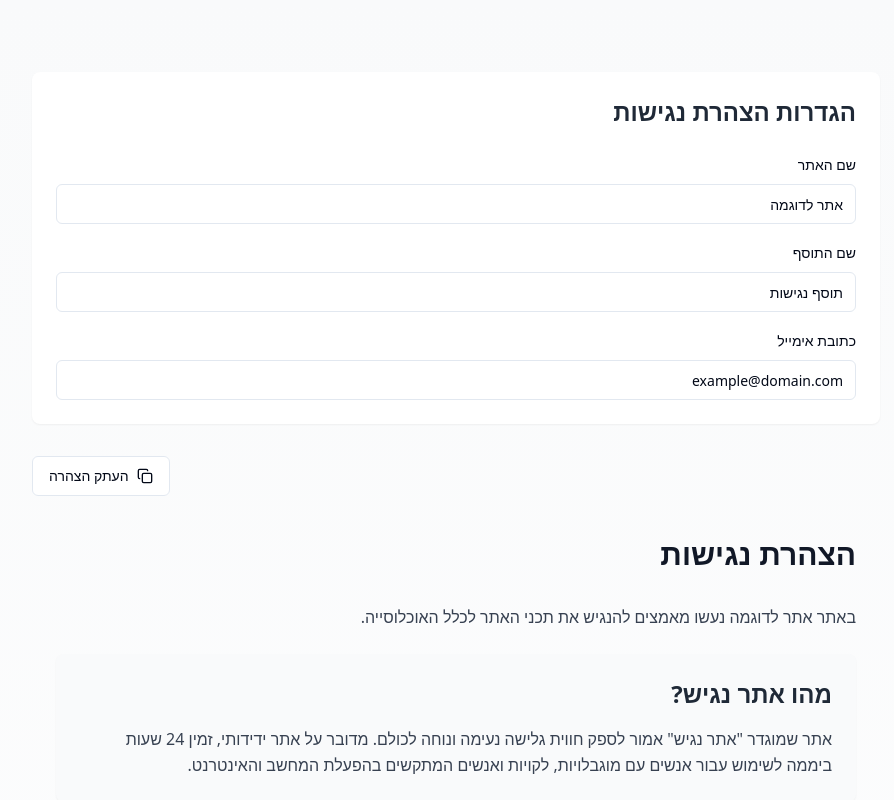
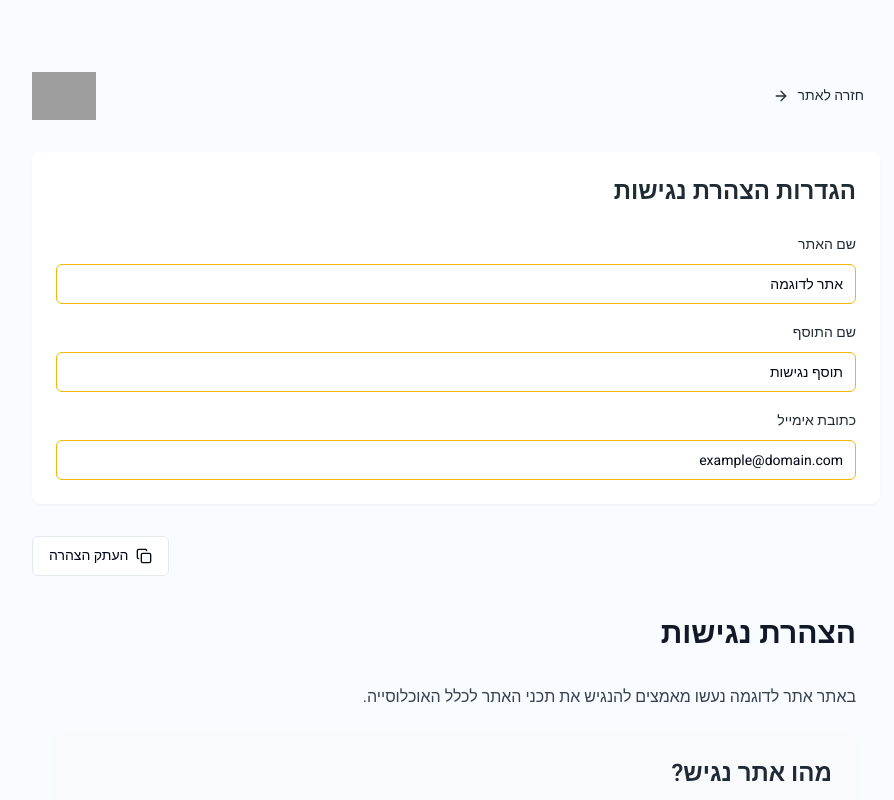
Before and after one commit to Admont555/Accessibility-generator, a React (Vite) app: page / in a window 1280 px wide. Shown: the top 800 px of the page, without its empty margins (184-1078 px from the left). Built offline with nearby package versions, Linux system fonts and the light colour scheme; grey boxes are pictures that could not be loaded.

Commit message:
Add logo, back button, and styling
Added logo from provided URL to the top and as favicon.
Added a back button linking to www.beeu.co.il.
Updated app colors to #F2B807, #F8FBFF, and #202C33.
Set font family to Google's Heebo.

```diff
--- a/index.html
+++ b/index.html
@@ -1,12 +1,15 @@
+
 <!DOCTYPE html>
 <html lang="en">
   <head>
     <meta charset="UTF-8" />
+    <link rel="icon" type="image/svg+xml" href="https://beeu.co.il/wp-content/uploads/2024/03/אייקון-ביו-מקורי-1.svg" />
     <meta name="viewport" content="width=device-width, initial-scale=1.0" />
     <title>hebrew-accessibility-generator</title>
     <meta name="description" content="Lovable Generated Project" />
     <meta name="author" content="Lovable" />
     <meta property="og:image" content="/og-image.png" />
+    <link href="https://fonts.googleapis.com/css2?family=Heebo:wght@400;500;600;700&display=swap" rel="stylesheet">
   </head>
 
   <body>
--- a/src/pages/Index.tsx
+++ b/src/pages/Index.tsx
@@ -3,6 +3,8 @@ import { useState } from "react";
 import AccessibilityStatement from "@/components/AccessibilityStatement";
 import { Input } from "@/components/ui/input";
 import { Label } from "@/components/ui/label";
+import { Button } from "@/components/ui/button";
+import { ArrowRight } from "lucide-react";
 
 const Index = () => {
   const [formData, setFormData] = useState({
@@ -20,42 +22,58 @@ const Index = () => {
   };
 
   return (
-    <div className="min-h-screen bg-gradient-to-b from-gray-50 to-white py-12">
+    <div className="min-h-screen bg-[#F8FBFF] font-heebo py-12">
       <div className="max-w-4xl mx-auto p-6 space-y-8 direction-rtl" dir="rtl">
+        <div className="flex items-center justify-between mb-8">
+          <Button
+            variant="ghost"
+            onClick={() => window.location.href = 'https://www.beeu.co.il'}
+            className="flex items-center gap-2 text-custom-darkGray hover:text-custom-yellow transition-colors"
+          >
+            חזרה לאתר
+            <ArrowRight className="h-4 w-4" />
+          </Button>
+          <img
+            src="https://beeu.co.il/wp-content/uploads/2024/03/אייקון-ביו-מקורי-1.svg"
+            alt="BeeU Logo"
+            className="h-12 w-auto"
+          />
+        </div>
+
         <div className="bg-white p-6 rounded-lg shadow-sm mb-8">
-          <h2 className="text-2xl font-semibold mb-6 text-gray-800">הגדרות הצהרת נגישות</h2>
+          <h2 className="text-2xl font-semibold mb-6 text-custom-darkGray">הגדרות הצהרת נגישות</h2>
           <div className="space-y-4">
             <div className="space-y-2">
-              <Label htmlFor="siteName">שם האתר</Label>
+              <Label htmlFor="siteName" className="text-custom-darkGray">שם האתר</Label>
               <Input
                 id="siteName"
                 name="siteName"
                 value={formData.siteName}
                 onChange={handleInputChange}
-                className="text-right"
+                className="text-right border-custom-yellow focus:border-custom-yellow"
                 placeholder="הכנס את שם האתר"
               />
             </div>
             <div className="space-y-2">
-              <Label htmlFor="pluginName">שם התוסף</Label>
+              <Label htmlFor="pluginName" className="text-custom-darkGray">שם התוסף</Label>
               <Input
                 id="pluginName"
                 name="pluginName"
                 value={formData.pluginName}
                 onChange={handleInputChange}
-                className="text-right"
+                className="text-right border-custom-yellow focus:border-custom-yellow"
                 placeholder="הכנס את שם התוסף"
               />
             </div>
             <div className="space-y-2">
-              <Label htmlFor="email">כתובת אימייל</Label>
+              <Label htmlFor="email" className="text-custom-darkGray">כתובת אימייל</Label>
               <Input
                 id="email"
                 name="email"
                 type="email"
                 value={formData.email}
                 onChange={handleInputChange}
-                className="text-right"
+                className="text-right border-custom-yellow focus:border-custom-yellow"
                 placeholder="הכנס כתובת אימייל"
                 dir="ltr"
               />
--- a/tailwind.config.ts
+++ b/tailwind.config.ts
@@ -1,4 +1,3 @@
-
 import type { Config } from "tailwindcss";
 
 export default {
@@ -26,12 +25,12 @@ export default {
         background: "hsl(var(--background))",
         foreground: "hsl(var(--foreground))",
         primary: {
-          DEFAULT: "hsl(var(--primary))",
-          foreground: "hsl(var(--primary-foreground))",
+          DEFAULT: "#F2B807",
+          foreground: "#202C33",
         },
         secondary: {
-          DEFAULT: "hsl(var(--secondary))",
-          foreground: "hsl(var(--secondary-foreground))",
+          DEFAULT: "#F8FBFF",
+          foreground: "#202C33",
         },
         destructive: {
           DEFAULT: "hsl(var(--destructive))",
@@ -53,6 +52,14 @@ export default {
           DEFAULT: "hsl(var(--card))",
           foreground: "hsl(var(--card-foreground))",
         },
+        custom: {
+          yellow: "#F2B807",
+          lightBlue: "#F8FBFF",
+          darkGray: "#202C33",
+        },
+      },
+      fontFamily: {
+        heebo: ["Heebo", "sans-serif"],
       },
       keyframes: {
         fadeIn: {
```
